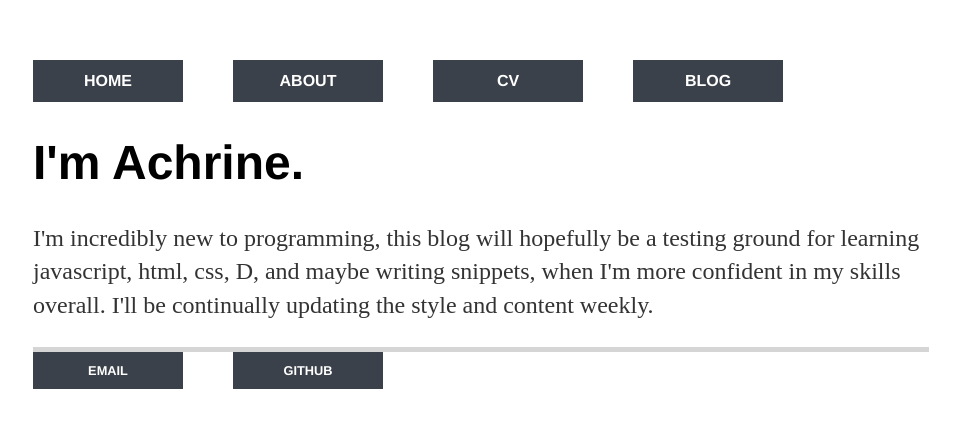
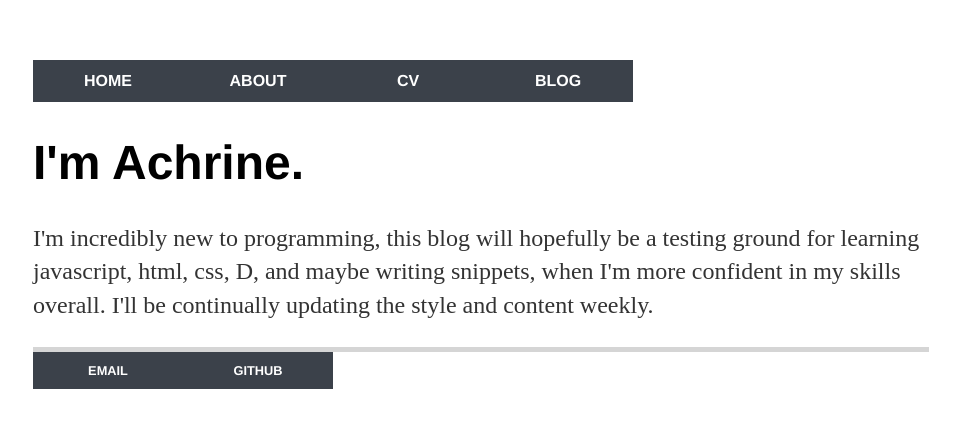
Before and after one commit to Achrine/achrine.github.io, a Jekyll site: the page built from index.html, in a window 1280 px wide. Shown: the top 428 px of the page, without its empty margins (159-1119 px from the left). Built offline with Jekyll 4.4.1, drawn with Linux system fonts in a browser that asks for light colours.

Commit message:
Update main.css

```diff
--- a/css/main.css
+++ b/css/main.css
@@ -33,7 +33,7 @@ nav ul li, footer ul li {
 	float: left;
 	*/
 	display: inline;
-	margin-right: 50px;
+	/*margin-right: 50px;*/
 	float: left;
 }
 
```
